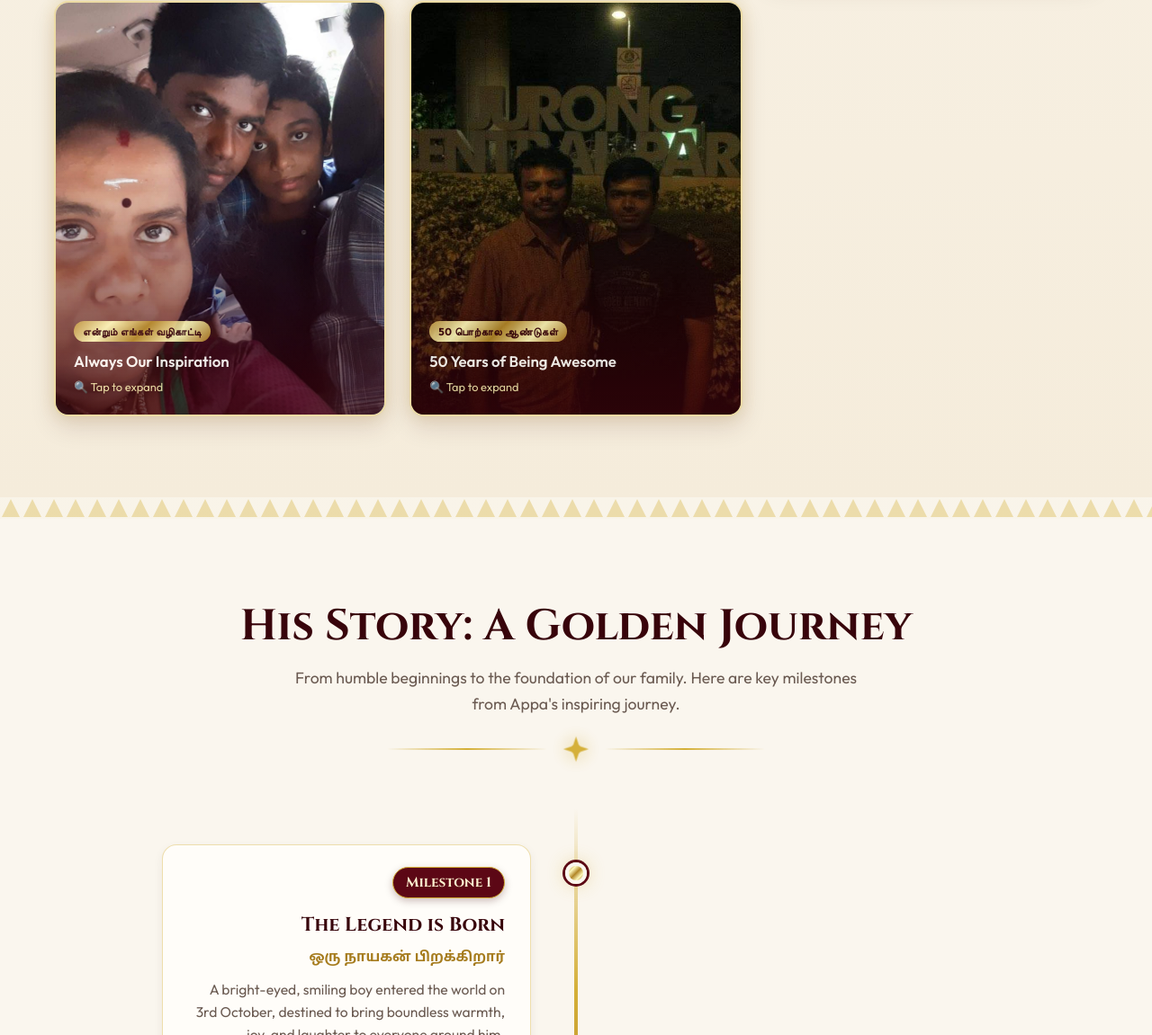
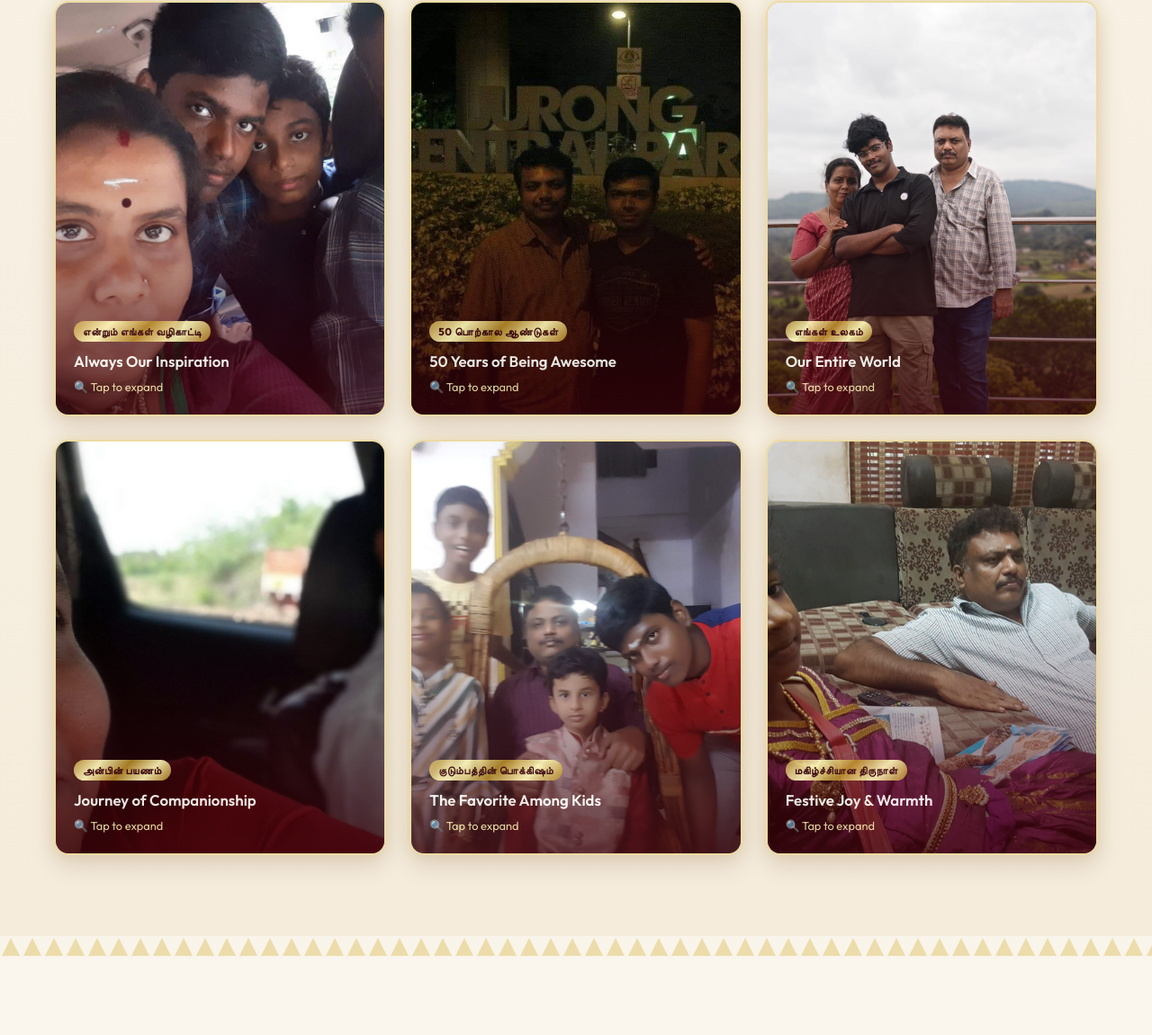
Before and after one commit to sivesh230707/appa-50th-birthday, a plain HTML site: page index.html in a window 1280 px wide. Shown: the part 2120-3271 px from the top of the page at 90% size. Drawn offline with Linux system fonts and the light colour scheme; a web font is replaced by a local one.

Commit message:
Add 4 new photos (photo9-photo12) to interactive gallery

```diff
--- a/script.js
+++ b/script.js
@@ -65,7 +65,7 @@ const CONFIG = {
   ],
 
   // --- Section 3: Photo Gallery Captions ---
-  // Images correspond to images/photo1.jpg through photo8.jpg
+  // Images correspond to images/photo1.jpg through photo12.jpg
   gallery: [
     {
       src: "images/photo1.jpg",
@@ -114,6 +114,30 @@ const CONFIG = {
       title: "50 Years of Being Awesome",
       tamil: "50 பொற்கால ஆண்டுகள்",
       desc: "Cheers to 50 years of greatness and many more golden decades ahead!"
+    },
+    {
+      src: "images/photo9.jpg",
+      title: "Our Entire World",
+      tamil: "எங்கள் உலகம்",
+      desc: "Standing strong together — our family's greatest anchor and guardian."
+    },
+    {
+      src: "images/photo10.jpg",
+      title: "Journey of Companionship",
+      tamil: "அன்பின் பயணம்",
+      desc: "Appa and Amma — partners in every journey, blessing our lives with boundless love."
+    },
+    {
+      src: "images/photo11.jpg",
+      title: "The Favorite Among Kids",
+      tamil: "குடும்பத்தின் பொக்கிஷம்",
+      desc: "Always the warmest center of laughter, storytelling, and joyful gatherings."
+    },
+    {
+      src: "images/photo12.jpg",
+      title: "Festive Joy & Warmth",
+      tamil: "மகிழ்ச்சியான திருநாள்",
+      desc: "Cherished celebrations and timeless family traditions that make a house a home."
     }
   ],
 
```
Also changed, not shown: index.html (+1 -1 lines), images/photo10.jpg (added), images/photo11.jpg (added), images/photo12.jpg (added), images/photo9.jpg (added).
